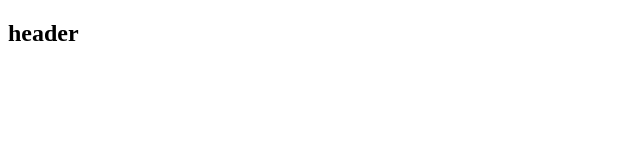
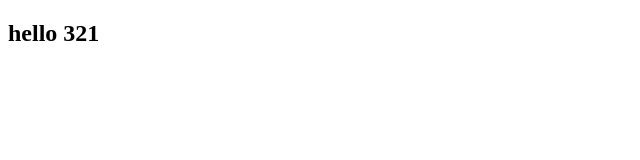
Before and after one commit to PalakshShetty1/demo, a plain HTML site: page index.html in a window 1280 px wide. Shown: the full height of the page, 0-640 px from the left. Drawn offline with Linux system fonts and the light colour scheme.

Commit message:
Update index.html

```diff
--- a/index.html
+++ b/index.html
@@ -6,6 +6,6 @@
     <title>Document</title>
 </head>
 <body>
-    <h2>header</h2>
+    <h2>hello 321</h2>
 </body>
 </html>
```
